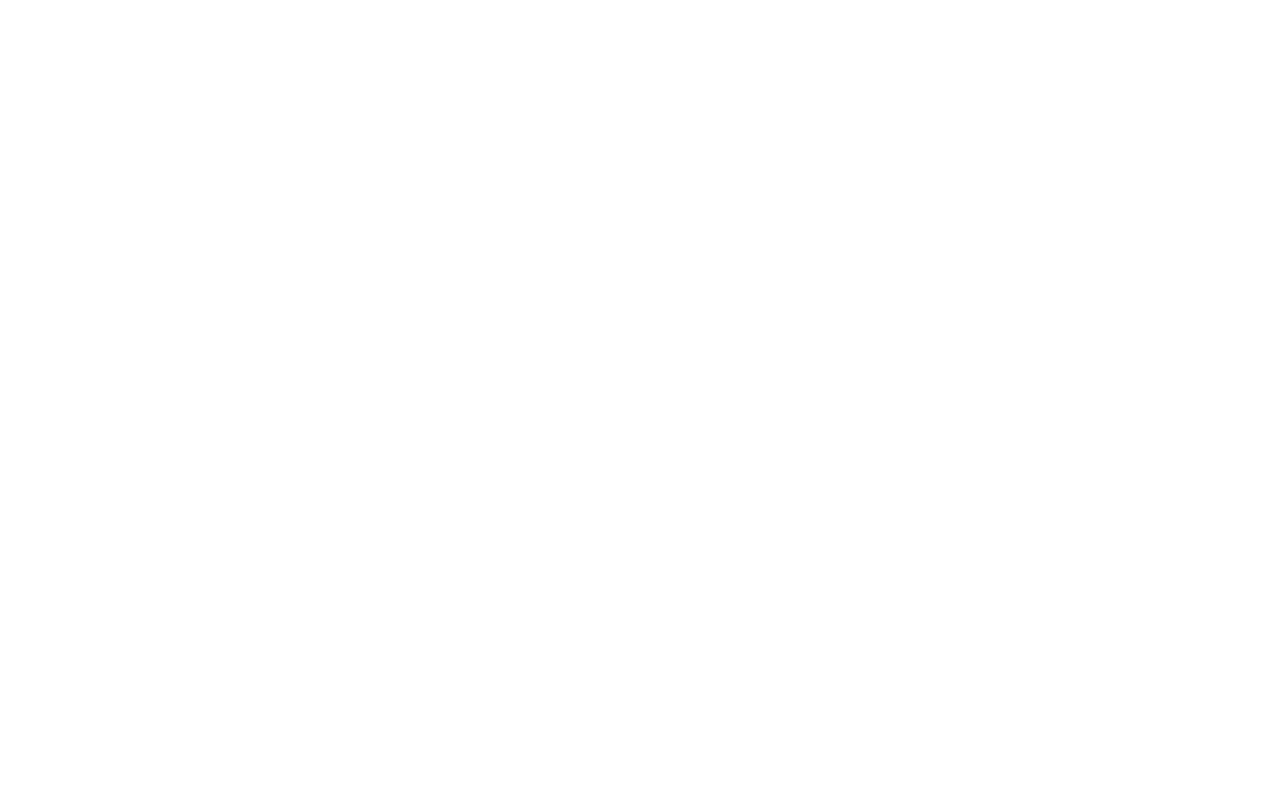
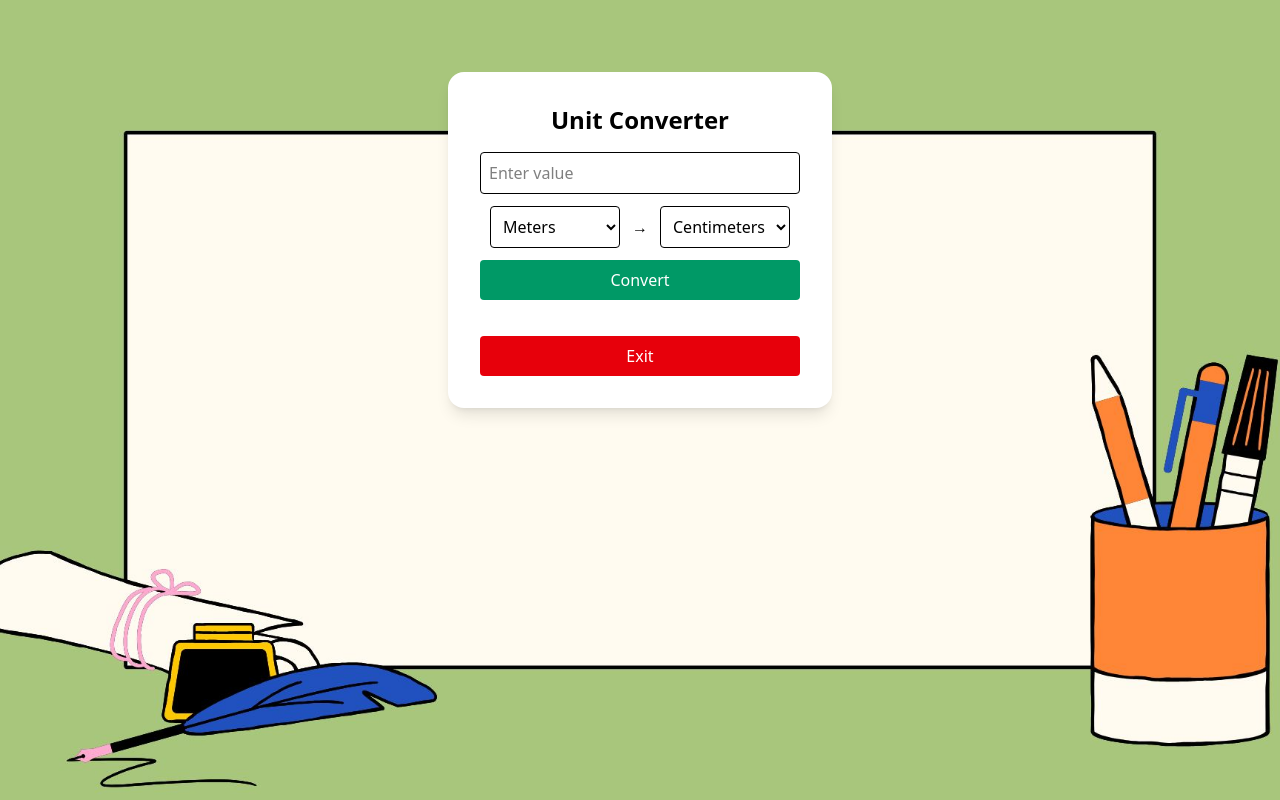
Before and after one commit to Friedrhys25/hci-activity, a React (Vite) app: page /unitcon in a window 1280 px wide. Before the commit this address had no page. Built offline with nearby package versions, Linux system fonts and the light colour scheme.

Commit message:
FINISHING

```diff
--- a/src/App.jsx
+++ b/src/App.jsx
@@ -5,6 +5,7 @@ import Mainmenu from "./components/Mainmenu";
 import Calculatorpage from "./components/Calculatorpage";
 import Gradecheckerpage from "./components/Gradecheckerpage";
 import Todolistpage from "./components/Todolistpage";
+import Unitconverter from "./components/Unitconverter";
 
 function App() {
   return (
@@ -15,6 +16,7 @@ function App() {
         <Route path="/calculator" element={<Calculatorpage />} />
         <Route path="/gradechecker" element={<Gradecheckerpage />} />
         <Route path="/todolist" element={<Todolistpage />} />
+        <Route path="/unitcon" element={<Unitconverter />} />
       </Routes>
     </Router>
   );
--- a/src/components/Calculatorpage.jsx
+++ b/src/components/Calculatorpage.jsx
@@ -1,6 +1,6 @@
 import React, { useState } from "react";
 import { useNavigate } from "react-router-dom";
-import bgImage from "../Image/1.jpg"; // ✅ background import
+import bgImage from "../Image/1.jpg";
 
 const Calculatorpage = () => {
   const [input, setInput] = useState("");
@@ -12,15 +12,34 @@ const Calculatorpage = () => {
       setInput("");
     } else if (value === "=") {
       try {
-        const expression = input
+        // Replace symbols with JS operators
+        let expression = input
           .replace(/÷/g, "/")
           .replace(/×/g, "*")
-          .replace(/./g, ".")
-          .replace(/−/g, "-");
-        setInput(eval(expression).toString());
+          .replace(/−/g, "-")
+          .replace(/√/g, "Math.sqrt")
+          .replace(/x²/g, "**2");
+
+        // Evaluate expression
+        const result = eval(expression);
+        setInput(Number(result).toString());
       } catch {
         setInput("Error");
       }
+    } else if (value === "%") {
+      // Convert current input to percent
+      try {
+        const num = parseFloat(input);
+        if (!isNaN(num)) {
+          setInput((num / 100).toString());
+        }
+      } catch {
+        setInput("Error");
+      }
+    } else if (value === "√") {
+      setInput(Math.sqrt(parseFloat(input)).toString());
+    } else if (value === "x²") {
+      setInput((parseFloat(input) ** 2).toString());
     } else if (value === "Exit") {
       setShowExitConfirm(true);
     } else {
@@ -28,12 +47,15 @@ const Calculatorpage = () => {
     }
   };
 
+
+
   const buttons = [
     "7", "8", "9", "÷",
     "4", "5", "6", "×",
     "1", "2", "3", "−",
     "0", ".", "=", "+",
-    "C", "Exit"
+    "C", "%", "√", "x²"
+    ,"Exit"
   ];
 
   return (
@@ -41,25 +63,23 @@ const Calculatorpage = () => {
       className="min-h-screen w-screen flex justify-center items-center bg-cover bg-center"
       style={{ backgroundImage: `url(${bgImage})` }}
     >
-      {/* Calculator Container */}
       <div className="bg-white/80 backdrop-blur-md shadow-lg rounded-2xl p-4 sm:p-6 w-[90%] max-w-sm sm:max-w-md">
-        {/* Display */}
         <div className="bg-gray-200/70 rounded-lg p-3 sm:p-4 mb-4 text-right text-xl sm:text-2xl font-mono break-words min-h-[3rem]">
           {input || "0"}
         </div>
 
-        {/* Buttons Grid */}
         <div className="grid grid-cols-4 gap-2 sm:gap-3">
           {buttons.map((btn, index) => {
-            let btnClass =
-              "rounded-lg py-3 sm:py-4 text-lg sm:text-xl font-bold transition ";
+            let btnClass = "rounded-lg py-3 sm:py-4 text-lg sm:text-xl font-bold transition ";
 
             if (!isNaN(btn) || btn === ".") {
               btnClass += "bg-emerald-600 text-white hover:bg-emerald-700";
             } else if (btn === "Exit") {
-              btnClass += "bg-red-600 text-white hover:bg-red-700 col-span-3";
+              btnClass += "bg-red-600 text-white hover:bg-red-700 col-span-4";
             } else if (btn === "C") {
               btnClass += "bg-gray-500 text-white hover:bg-gray-600";
+            } else if (btn === "%" || btn === "√" || btn === "x²") {
+              btnClass += "bg-purple-500 text-white hover:bg-purple-600";
             } else {
               btnClass += "bg-orange-500 text-white hover:bg-orange-600";
             }
@@ -77,7 +97,6 @@ const Calculatorpage = () => {
         </div>
       </div>
 
-      {/* Exit Confirmation Modal */}
       {showExitConfirm && (
         <div className="fixed inset-0 flex items-center justify-center bg-black/40 backdrop-blur-sm p-4">
           <div className="bg-white backdrop-blur-lg p-6 rounded-xl shadow-2xl w-full max-w-xs sm:max-w-sm text-center">
--- a/src/components/Mainmenu.jsx
+++ b/src/components/Mainmenu.jsx
@@ -19,7 +19,7 @@ const Mainmenu = () => {
         <Menubtn btnname="1. Calculator" to="/calculator" />
         <Menubtn btnname="2. Grade checker" to="/gradechecker" />
         <Menubtn btnname="3. To-Do List" to="/todolist" />
-        <Menubtn btnname="4. About us" to="/about" />
+        <Menubtn btnname="4. Unit Converter" to="/unitcon" />
         <button
           onClick={() => setShowExitConfirm(true)}
           className="text-left pl-3 sm:pl-5 text-lg sm:text-2xl font-bold bg-red-600 text-white rounded-md p-2 sm:p-3 hover:bg-red-700 transition duration-300"
--- a/src/components/Navbar.jsx
+++ b/src/components/Navbar.jsx
@@ -3,8 +3,7 @@ const Navbar = () => {
   return (
     <div className="fixed h-14 w-full bg-emerald-600 flex items-center p-4 font-medium">
         <h1 className='text-2xl text-white'>
-            Grade Schoolers Portal
-        </h1>
+            EduToolbox        </h1>
     </div>
   )
 }
--- a/src/components/Todolistpage.jsx
+++ b/src/components/Todolistpage.jsx
@@ -1,29 +1,34 @@
 import React, { useState, useEffect } from "react";
 import { useNavigate } from "react-router-dom";
-import bgImage from "../Image/1.jpg"; // ✅ background image import
+import bgImage from "../Image/1.jpg";
 
 const Todolistpage = () => {
   const [tasks, setTasks] = useState([]);
   const [input, setInput] = useState("");
-  const [showExitConfirm, setShowExitConfirm] = useState(false); // ✅ for modal
+  const [date, setDate] = useState(""); // ✅ for task date
+  const [showExitConfirm, setShowExitConfirm] = useState(false);
   const navigate = useNavigate();
 
-  // ✅ Load tasks from localStorage (Smart To-do List)
+  // Load tasks from localStorage
   useEffect(() => {
     const savedTasks = JSON.parse(localStorage.getItem("tasks")) || [];
     setTasks(savedTasks);
   }, []);
 
-  // ✅ Save tasks to localStorage whenever updated
+  // Save tasks to localStorage whenever updated
   useEffect(() => {
     localStorage.setItem("tasks", JSON.stringify(tasks));
   }, [tasks]);
 
   // Add new task
   const addTask = () => {
-    if (input.trim() === "") return;
-    setTasks([...tasks, { text: input, done: false }]);
+    if (input.trim() === "" || date === "") {
+      alert("Please enter a task and select a date.");
+      return;
+    }
+    setTasks([...tasks, { text: input, date: date, done: false }]);
     setInput("");
+    setDate("");
   };
 
   // Toggle done/undone
@@ -70,9 +75,17 @@ const Todolistpage = () => {
           id="todotext"
           value={input}
           onChange={(e) => setInput(e.target.value)}
-          className="border rounded-lg h-20 w-full mb-3 mt-2 p-2 text-base md:text-lg"
+          className="border rounded-lg h-20 w-full mb-2 mt-2 p-2 text-base md:text-lg"
           placeholder="Write your task here..."
         ></textarea>
+
+        {/* Date picker */}
+        <input
+          type="date"
+          value={date}
+          onChange={(e) => setDate(e.target.value)}
+          className="border rounded-lg w-full mb-3 p-2 text-base md:text-lg"
+        />
 
         {/* Buttons */}
         <div className="flex flex-col sm:flex-row justify-between gap-3">
@@ -96,19 +109,22 @@ const Todolistpage = () => {
           {tasks.map((task, index) => (
             <li
               key={index}
-              className="flex justify-between items-center bg-white shadow px-3 py-2 mb-2 rounded-lg"
+              className="flex flex-col sm:flex-row justify-between items-start sm:items-center bg-white shadow px-3 py-2 mb-2 rounded-lg"
             >
-              <span
+              <div
                 onClick={() => toggleTask(index)}
                 className={`cursor-pointer w-full text-sm sm:text-base md:text-lg ${
                   task.done ? "line-through text-gray-500" : "text-black"
                 }`}
               >
                 {task.text}
-              </span>
+                <div className="text-xs text-gray-500">
+                  📅 {task.date}
+                </div>
+              </div>
               <button
                 onClick={() => deleteTask(index)}
-                className="ml-2 text-red-500 font-bold hover:text-red-700 text-lg"
+                className="ml-0 sm:ml-2 text-red-500 font-bold hover:text-red-700 text-lg mt-2 sm:mt-0"
               >
                 ✕
               </button>
@@ -125,7 +141,7 @@ const Todolistpage = () => {
         </button>
       </div>
 
-      {/* ✅ Exit Confirmation Modal */}
+      {/* Exit Confirmation Modal */}
       {showExitConfirm && (
         <div className="fixed inset-0 flex items-center justify-center bg-black/40 backdrop-blur-sm p-4">
           <div className="bg-white rounded-xl shadow-lg p-6 w-full max-w-sm text-center">
--- /dev/null
+++ b/src/components/Unitconverter.jsx
@@ -0,0 +1,124 @@
+import React, { useState } from "react";
+import { useNavigate } from "react-router-dom"; // ✅ for navigation
+import bgImage from "../Image/1.jpg"; // ✅ background image
+
+const Unitconverter = () => {
+  const [input, setInput] = useState("");
+  const [fromUnit, setFromUnit] = useState("meters");
+  const [toUnit, setToUnit] = useState("centimeters");
+  const [result, setResult] = useState(null);
+  const [showExitConfirm, setShowExitConfirm] = useState(false); // ✅ state for modal
+
+  const navigate = useNavigate();
+
+  const convert = () => {
+    let value = parseFloat(input);
+    if (isNaN(value)) {
+      setResult("Invalid input");
+      return;
+    }
+
+    // Convert input to meters first
+    let meters;
+    if (fromUnit === "meters") meters = value;
+    if (fromUnit === "centimeters") meters = value / 100;
+    if (fromUnit === "kilometers") meters = value * 1000;
+
+    // Convert from meters to target unit
+    let converted;
+    if (toUnit === "meters") converted = meters;
+    if (toUnit === "centimeters") converted = meters * 100;
+    if (toUnit === "kilometers") converted = meters / 1000;
+
+    setResult(`${value} ${fromUnit} = ${converted} ${toUnit}`);
+  };
+
+  return (
+    <div
+      className="min-h-screen w-screen flex justify-center items-start bg-cover bg-center p-6"
+      style={{ backgroundImage: `url(${bgImage})` }}
+    >
+      {/* Card container */}
+      <div className="bg-white bg-opacity-90 shadow-lg rounded-2xl p-8 flex flex-col items-center w-96 mt-12">
+        <h1 className="text-2xl font-bold mb-4">Unit Converter</h1>
+
+        <input
+          type="number"
+          value={input}
+          onChange={(e) => setInput(e.target.value)}
+          placeholder="Enter value"
+          className="border p-2 rounded w-full mb-3"
+        />
+
+        <div className="flex gap-3 mb-3">
+          <select
+            value={fromUnit}
+            onChange={(e) => setFromUnit(e.target.value)}
+            className="border p-2 rounded"
+          >
+            <option value="meters">Meters</option>
+            <option value="centimeters">Centimeters</option>
+            <option value="kilometers">Kilometers</option>
+          </select>
+
+          <span className="flex items-center">→</span>
+
+          <select
+            value={toUnit}
+            onChange={(e) => setToUnit(e.target.value)}
+            className="border p-2 rounded"
+          >
+            <option value="meters">Meters</option>
+            <option value="centimeters">Centimeters</option>
+            <option value="kilometers">Kilometers</option>
+          </select>
+        </div>
+
+        <button
+          onClick={convert}
+          className="bg-emerald-600 text-white px-4 py-2 rounded hover:bg-emerald-700 w-full mb-3"
+        >
+          Convert
+        </button>
+
+        {result && <p className="mt-4 text-lg font-medium">{result}</p>}
+
+        {/* ✅ Exit button */}
+        <button
+          onClick={() => setShowExitConfirm(true)}
+          className="bg-red-600 text-white px-4 py-2 rounded hover:bg-red-700 w-full mt-6"
+        >
+          Exit
+        </button>
+      </div>
+
+      {/* ✅ Exit Confirmation Modal */}
+      {showExitConfirm && (
+        <div className="fixed inset-0 flex items-center justify-center bg-black/40 backdrop-blur-sm p-4">
+          <div className="bg-white backdrop-blur-lg p-6 rounded-xl shadow-2xl w-full max-w-xs sm:max-w-sm text-center">
+            <h2 className="text-lg sm:text-xl font-bold mb-4">Confirm Exit</h2>
+            <p className="mb-6 text-gray-700 text-sm sm:text-base">
+              Are you sure you want to exit?
+            </p>
+            <div className="flex justify-center gap-3 sm:gap-4">
+              <button
+                onClick={() => navigate("/mainmenu")}
+                className="bg-red-600 text-white px-3 sm:px-4 py-2 rounded-lg hover:bg-red-700 transition text-sm sm:text-base"
+              >
+                Yes
+              </button>
+              <button
+                onClick={() => setShowExitConfirm(false)}
+                className="bg-gray-400 text-white px-3 sm:px-4 py-2 rounded-lg hover:bg-gray-500 transition text-sm sm:text-base"
+              >
+                No
+              </button>
+            </div>
+          </div>
+        </div>
+      )}
+    </div>
+  );
+};
+
+export default Unitconverter;
```
